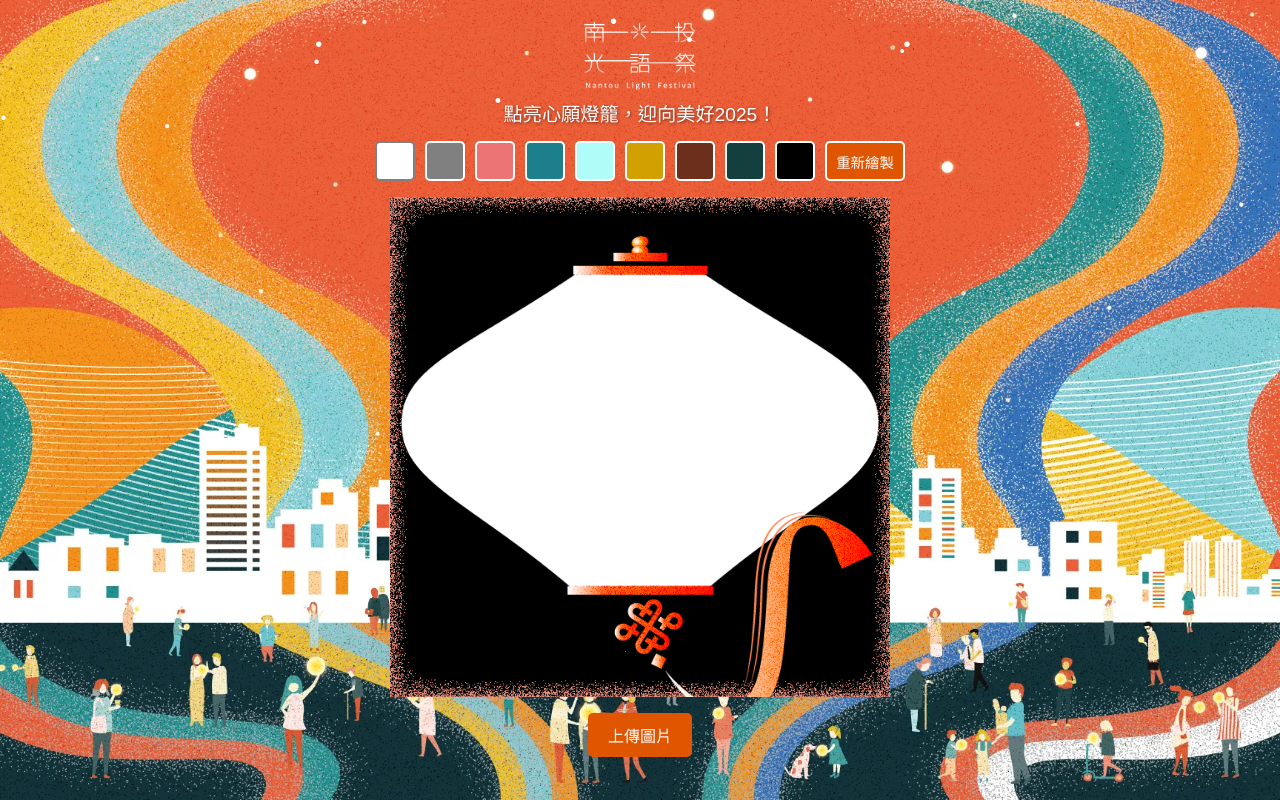
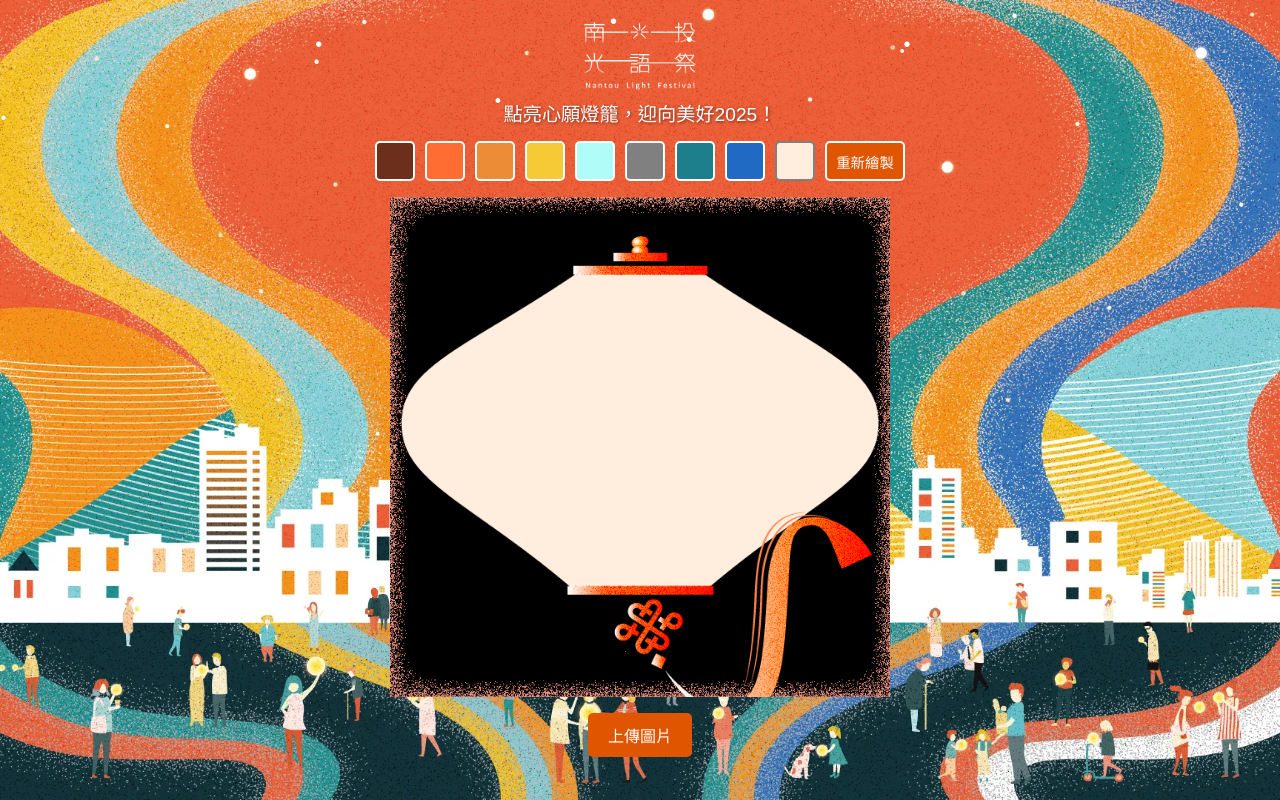
Before and after one commit to yulinn41/RenderWebsocketUnity, a website: page public/index.html in a window 1280 px wide. Drawn offline with Linux system fonts and the light colour scheme.

Commit message:
changecolor

```diff
--- a/public/index.html
+++ b/public/index.html
@@ -31,17 +31,15 @@
         <div id="drawing-bar">
             <!-- 選擇顏色按鈕 -->
             <div id="toolbar">
-                <button class="color-button" id="eraser" style="background-color: #FFFFFF;"
-                    data-color="#FFFFFF"></button>
+                <button class="color-button" style="background-color: #6b2f1c;" data-color="#6b2f1c"></button>
+                <button class="color-button" style="background-color: #ff6d33;" data-color="#ff6d33"></button>
+                <button class="color-button" style="background-color: #ed8c36;" data-color="#ed8c36"></button>
+                <button class="color-button" style="background-color: #f6c937;" data-color="#f6c937"></button>
+                <button class="color-button" style="background-color: #b0fcf9;" data-color="#b0fcf9"></button>
                 <button class="color-button" style="background-color: #808080;" data-color="#808080"></button>
-                <button class="color-button" style="background-color: #ec7474;" data-color="#ec7474"></button>
                 <button class="color-button" style="background-color: #1d7f8c;" data-color="#1d7f8c"></button>
-                <button class="color-button" style="background-color: #b0fcf9;" data-color="#b0fcf9"></button>
-                <button class="color-button" style="background-color: #d2a100;" data-color="#d2a100"></button>
-                <button class="color-button" style="background-color: #6b2f1c;" data-color="#6b2f1c"></button>
-                <button class="color-button" style="background-color: #133f3f;" data-color="#133f3f"></button>
-                <button class="color-button" style="background-color: #000000;" data-color="#000000"></button>
-
+                <button class="color-button" style="background-color: #216ac3;" data-color="#216ac3"></button>
+                <button class="color-button" id="eraser" style="background-color: #FFEEDE;"data-color="#FFEEDE"></button>
                 <!-- 新增清除按鈕 -->
                 <button class="clear-button" id="clear-canvas">重新繪製</button>
             </div>
--- a/public/script.js
+++ b/public/script.js
@@ -76,7 +76,7 @@ uploadButton.addEventListener("click", () => {
     resizedCanvas.height = targetSize;
 
       // 填充白色背景
-      resizedCtx.fillStyle = "white";
+      resizedCtx.fillStyle = "FFEEDE";
       resizedCtx.fillRect(0, 0, targetSize, targetSize);
 
 
--- a/public/style.css
+++ b/public/style.css
@@ -251,7 +251,7 @@ width: 90%;
     /* 填滿父容器 */
     height: 100%;
     /* 填滿父容器 */
-    background-color: rgb(255, 255, 255);
+    background-color: #FFEEDE;
     z-index: 1;
     pointer-events: auto;
     /* 確保畫布可以互動 */
```
